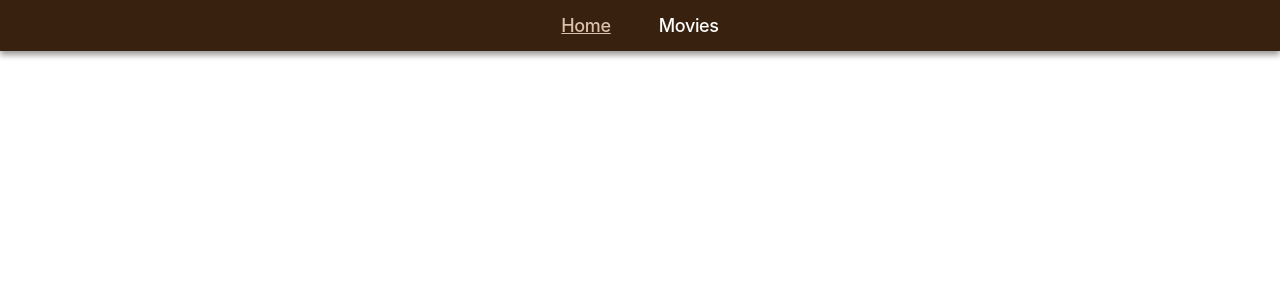
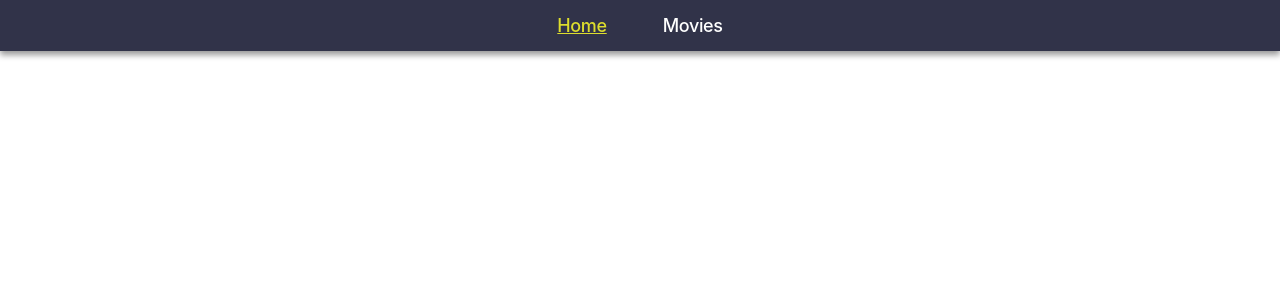
Before and after one commit to aitmil/goit-react-hw-05, a React (Vite) app: page / in a window 1280 px wide. Shown: the top 300 px of the page. Built offline with nearby package versions, Linux system fonts and the light colour scheme.

Commit message:
add styles

```diff
--- a/src/components/Navigation/Navigation.module.css
+++ b/src/components/Navigation/Navigation.module.css
@@ -1,13 +1,13 @@
 .header {
   padding: 12px 0 12px;
-  background-color: #38220f;
+  background-color: #313349;
   box-shadow: 0 4px 6px rgba(0, 0, 0, 0.4);
 }
 
 .nav {
   display: flex;
   justify-content: center;
-  gap: 48px;
+  gap: 56px;
 }
 
 .link {
@@ -17,6 +17,6 @@
 }
 
 .active {
-  color: #dbc1ac;
+  color: #dddd2d;
   text-decoration: underline;
 }
```
